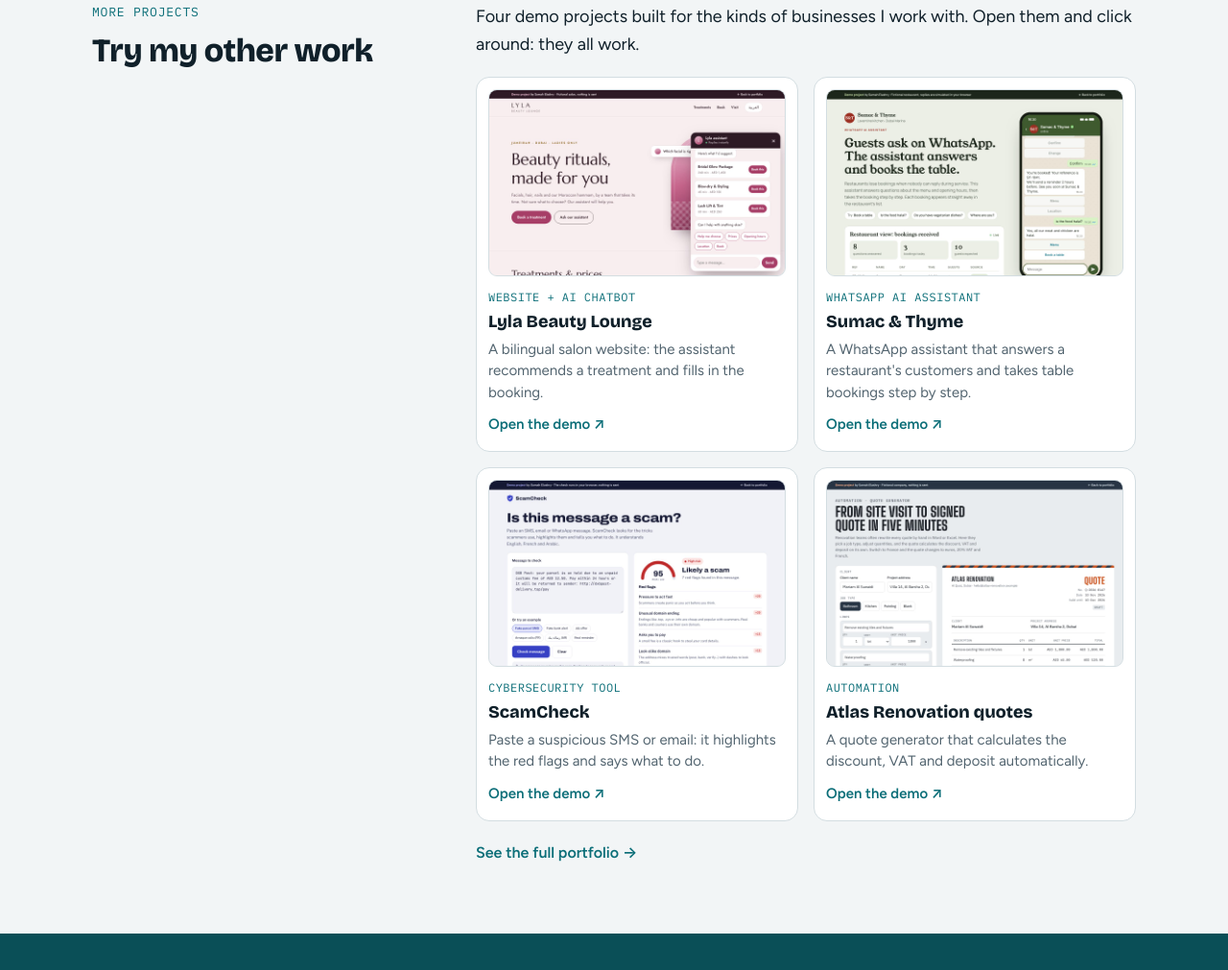
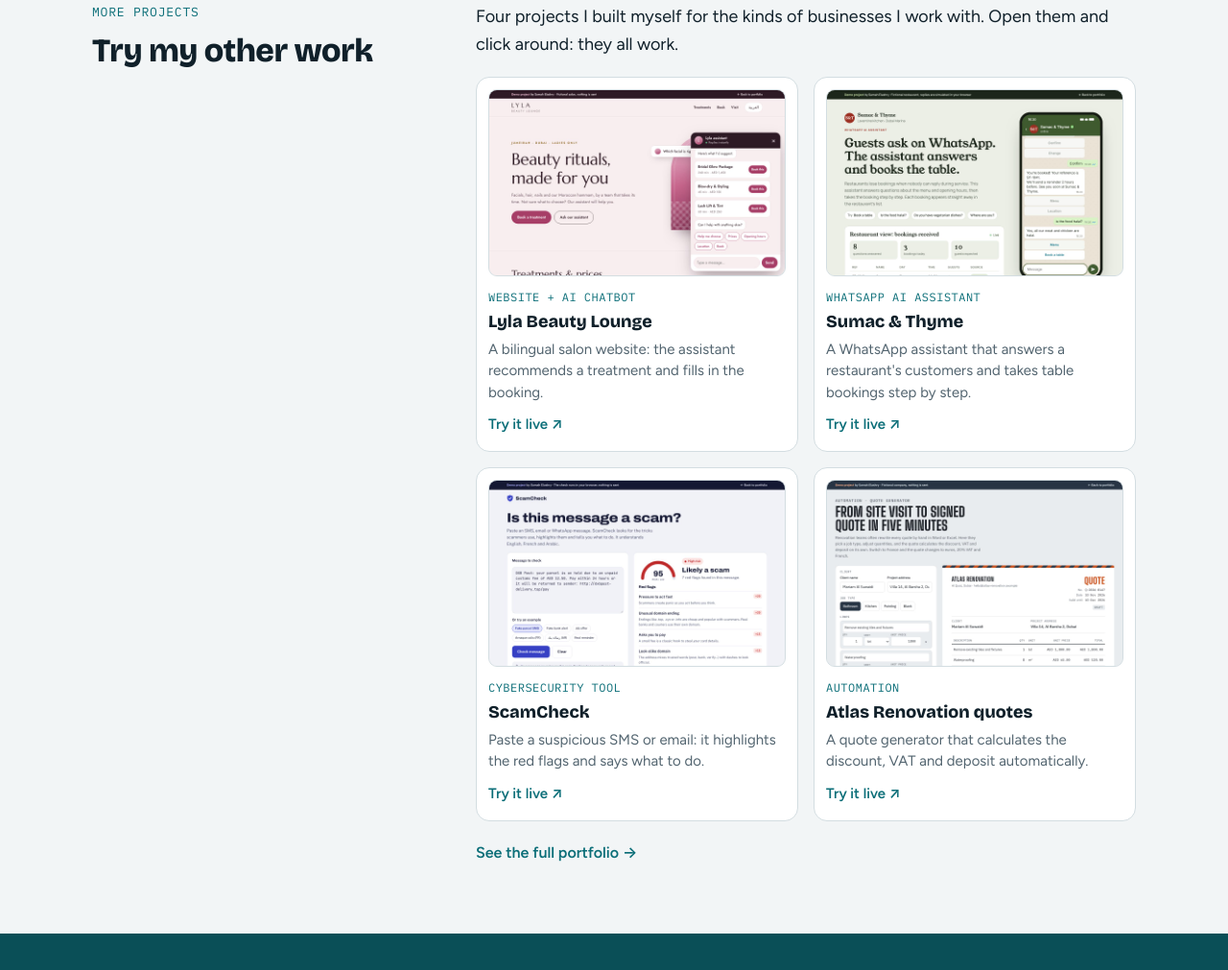
Before and after one commit to samahelashry/samahelashry.github.io, a plain HTML site: page skin-chatbot/index.html in a window 1280 px wide. Shown: the part 3436-4447 px from the top of the page at 96% size. Drawn offline with nearby package versions, Linux system fonts and the light colour scheme.

Commit message:
Use the personal projects wording in the case study
Co-Authored-By: Claude Opus 5.5 <noreply@anthropic.com>
Claude-Session: https://claude.ai/code/session_01RCM4hih4kZGZfedu1XmV3E

```diff
--- a/skin-chatbot/index.html
+++ b/skin-chatbot/index.html
@@ -412,35 +412,35 @@ footer a { color: var(--muted); }
         <h2 data-i18n="mp.title">Try my other work</h2>
       </div>
       <div class="sec-body">
-        <p data-i18n="mp.intro">Four demo projects built for the kinds of businesses I work with. Open them and click around: they all work.</p>
+        <p data-i18n="mp.intro">Four projects I built myself for the kinds of businesses I work with. Open them and click around: they all work.</p>
         <div class="more-grid">
           <a class="mini" href="https://samahelashry.github.io/demos/lyla-beauty.html" target="_blank" rel="noopener">
             <span class="mini-shot"><img src="../img/lyla-beauty.jpg" alt="Lyla Beauty Lounge website with the assistant recommending treatments" width="1280" height="800" loading="lazy"></span>
             <span class="mini-kind" data-i18n="mp1.k">Website + AI chatbot</span>
             <span class="mini-title">Lyla Beauty Lounge</span>
             <span class="mini-desc" data-i18n="mp1.d">A bilingual salon website: the assistant recommends a treatment and fills in the booking.</span>
-            <span class="mini-cta" data-i18n="mp.open">Open the demo ↗</span>
+            <span class="mini-cta" data-i18n="mp.open">Try it live ↗</span>
           </a>
           <a class="mini" href="https://samahelashry.github.io/demos/whatsapp-restaurant.html" target="_blank" rel="noopener">
             <span class="mini-shot"><img src="../img/whatsapp-restaurant.jpg" alt="WhatsApp-style conversation booking a table, next to the restaurant's live bookings" width="1280" height="800" loading="lazy"></span>
             <span class="mini-kind" data-i18n="mp2.k">WhatsApp AI assistant</span>
             <span class="mini-title">Sumac &amp; Thyme</span>
             <span class="mini-desc" data-i18n="mp2.d">A WhatsApp assistant that answers a restaurant's customers and takes table bookings step by step.</span>
-            <span class="mini-cta" data-i18n="mp.open">Open the demo ↗</span>
+            <span class="mini-cta" data-i18n="mp.open">Try it live ↗</span>
           </a>
           <a class="mini" href="https://samahelashry.github.io/demos/scam-check.html" target="_blank" rel="noopener">
             <span class="mini-shot"><img src="../img/scam-check.jpg" alt="ScamCheck rating a fake parcel SMS 95 out of 100 with its red flags listed" width="1280" height="800" loading="lazy"></span>
             <span class="mini-kind" data-i18n="mp3.k">Cybersecurity tool</span>
             <span class="mini-title">ScamCheck</span>
             <span class="mini-desc" data-i18n="mp3.d">Paste a suspicious SMS or email: it highlights the red flags and says what to do.</span>
-            <span class="mini-cta" data-i18n="mp.open">Open the demo ↗</span>
+            <span class="mini-cta" data-i18n="mp.open">Try it live ↗</span>
           </a>
           <a class="mini" href="https://samahelashry.github.io/demos/quote-generator.html" target="_blank" rel="noopener">
             <span class="mini-shot"><img src="../img/quote-generator.jpg" alt="Quote editor next to a live quote for a bathroom renovation in AED" width="1280" height="800" loading="lazy"></span>
             <span class="mini-kind" data-i18n="mp4.k">Automation</span>
             <span class="mini-title" data-i18n="mp4.t">Atlas Renovation quotes</span>
             <span class="mini-desc" data-i18n="mp4.d">A quote generator that calculates the discount, VAT and deposit automatically.</span>
-            <span class="mini-cta" data-i18n="mp.open">Open the demo ↗</span>
+            <span class="mini-cta" data-i18n="mp.open">Try it live ↗</span>
           </a>
         </div>
         <a class="more-all" href="https://samahelashry.github.io/" data-i18n="mp.all">See the full portfolio →</a>
@@ -512,12 +512,12 @@ footer a { color: var(--muted); }
     "n1": "Vérifier la qualité de la photo d'abord : si elle est trop sombre ou floue, en demander une nouvelle avant l'analyse.",
     "n2": "Mesurer l'impact : suivre combien de recommandations se terminent par un achat.",
     "mp.eyebrow": "Autres projets", "mp.title": "Testez mes autres projets",
-    "mp.intro": "Quatre projets démo conçus pour le type d'entreprises avec qui je travaille. Ouvrez-les et cliquez partout : ils fonctionnent tous.",
+    "mp.intro": "Quatre projets que j'ai créés moi-même pour le type d'entreprises avec qui je travaille. Ouvrez-les et cliquez partout : ils fonctionnent tous.",
     "mp1.k": "Site web + chatbot IA", "mp1.d": "Un site bilingue pour un salon de beauté : l'assistante recommande un soin et remplit la réservation.",
     "mp2.k": "Assistant IA WhatsApp", "mp2.d": "Un assistant WhatsApp qui répond aux clients d'un restaurant et prend les réservations étape par étape.",
     "mp3.k": "Outil de cybersécurité", "mp3.d": "On colle un SMS ou un email suspect : il surligne les signaux d'alerte et explique quoi faire.",
     "mp4.k": "Automatisation", "mp4.t": "Devis Atlas Renovation", "mp4.d": "Un générateur de devis qui calcule automatiquement la remise, la TVA et l'acompte.",
-    "mp.open": "Ouvrir la démo ↗", "mp.all": "Voir tout le portfolio →",
+    "mp.open": "Tester en direct ↗", "mp.all": "Voir tout le portfolio →",
     "ct.title": "Vous voulez que je vous le présente ?",
     "ct.d": "Je suis ouverte aux postes de développeuse à Dubaï (sur site, hybride ou en remote) et aux missions freelance.",
     "copy": "Copier", "copied": "Copié",
```
